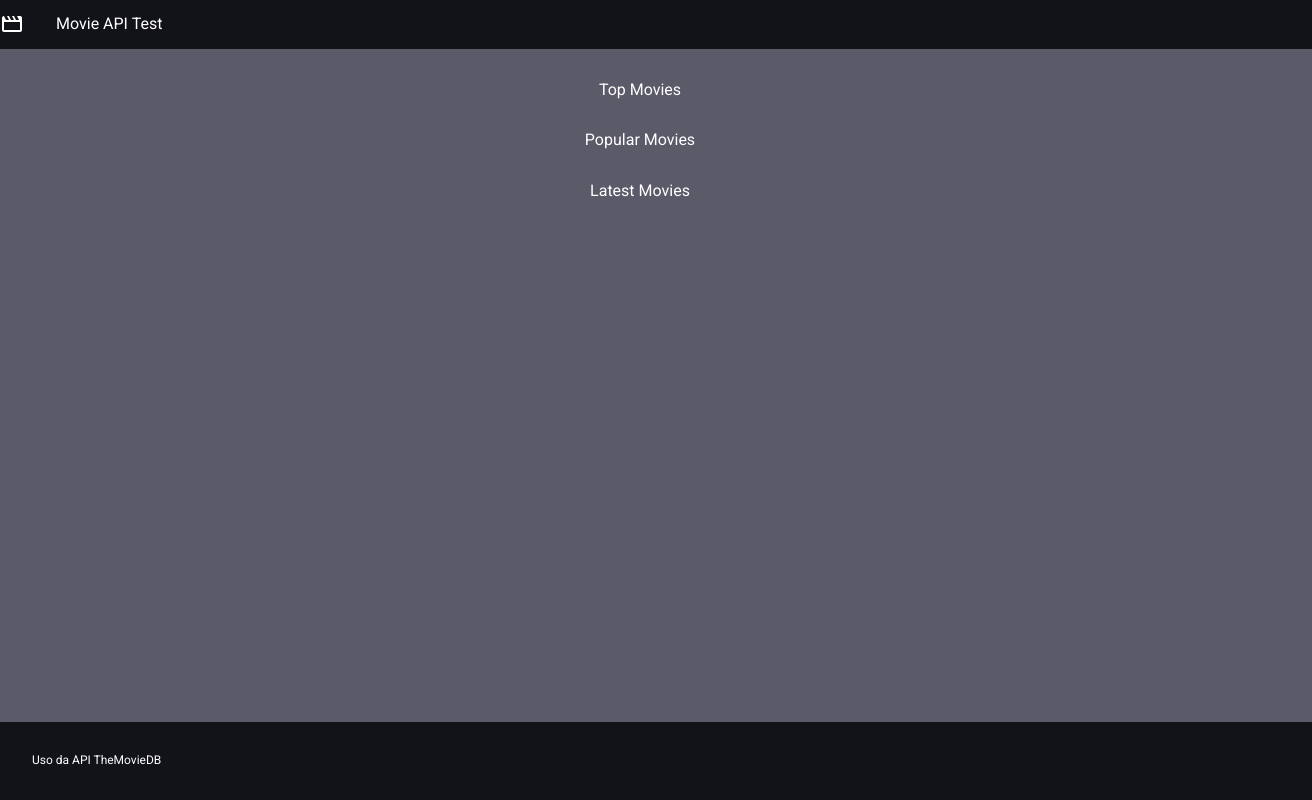
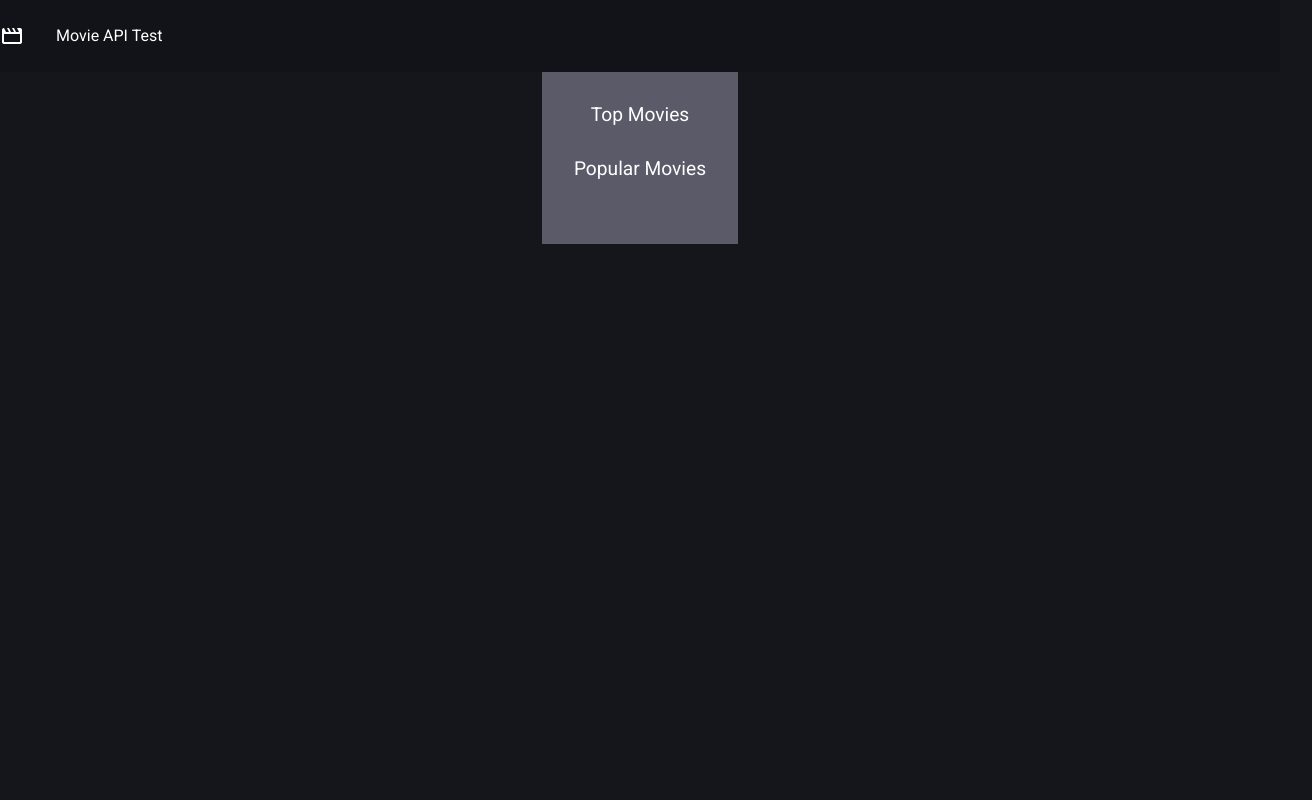
Before and after one commit to ThiagoMarques/MovieDB_JS, a plain HTML site: page index.html in a window 1280 px wide. Shown: the whole page, 1312 px wide, since content can reach past the window. Drawn offline with nearby package versions, Linux system fonts and the light colour scheme; no server answers.

Commit message:
fix: ajustes no css

```diff
--- a/assets/css/main.css
+++ b/assets/css/main.css
@@ -8,14 +8,14 @@ html, body {
     width: 100%;
     align-items: center;
     background-color: #15151c;
+    overflow: auto;
 }
 
 /* Header */
 header {
     display: flex;
     align-items: center;
-    padding: 0 2rem;
-    height: 4rem;
+    padding: 1.5rem;
     background-color: #121219;
     color: #fff;
     width: 100%;
@@ -31,8 +31,6 @@ header {
     flex-direction: column;
     padding: 2rem;
     background-color: #5a5a68;
-    height: 100%;
-    width: 100%;
     max-width: 1400px;
 }
 
@@ -41,6 +39,9 @@ section {
     display: flex;
     flex-direction: column;
     align-items: center;
+}
+section span{
+    font-size: 1.2rem;
 }
 .section {
     list-style: none;
@@ -94,12 +95,12 @@ footer {
     display: flex;
     flex-direction: column;
     padding: 0 2rem;
-    height: 6rem;
+    height: 3rem;
     background-color: #121219;
     width: 100%;
     max-width: 1400px;
 }
 footer span{
-    padding: 2rem;
+    padding: 1rem;
     font-size: 0.75rem;
 }
--- a/index.html
+++ b/index.html
@@ -37,15 +37,7 @@
           <ol id="popular-movies" class="section"></ol>
         </section>
       </div>
-      <div class="content__section">
-        <section>
-          <span>Latest Movies</span>
-        </section>
-      </div>
     </div>
-    <footer>
-      <span>Uso da API TheMovieDB</span>
-    </footer>
     <script src="assets/js/movies-api.js"></script>
     <script src="assets/js/main.js"></script>
   </body>
```
